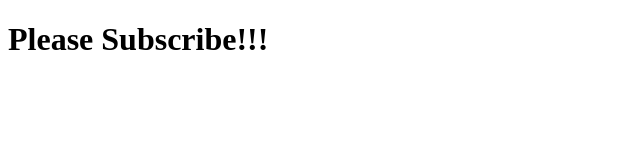
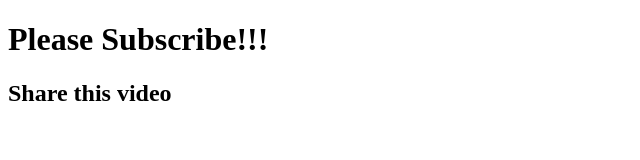
Before and after one commit to codeWithKavya/demo, a plain HTML site: page index.html in a window 1280 px wide. Shown: the whole page, without its empty margins (0-640 px from the left). Drawn offline with Linux system fonts and the light colour scheme.

Commit message:
Commited

```diff
--- a/index.html
+++ b/index.html
@@ -7,5 +7,6 @@
 </head>
 <body>
     <h1>Please Subscribe!!!</h1>
+    <h2>Share this video</h2>
 </body>
 </html>
```
